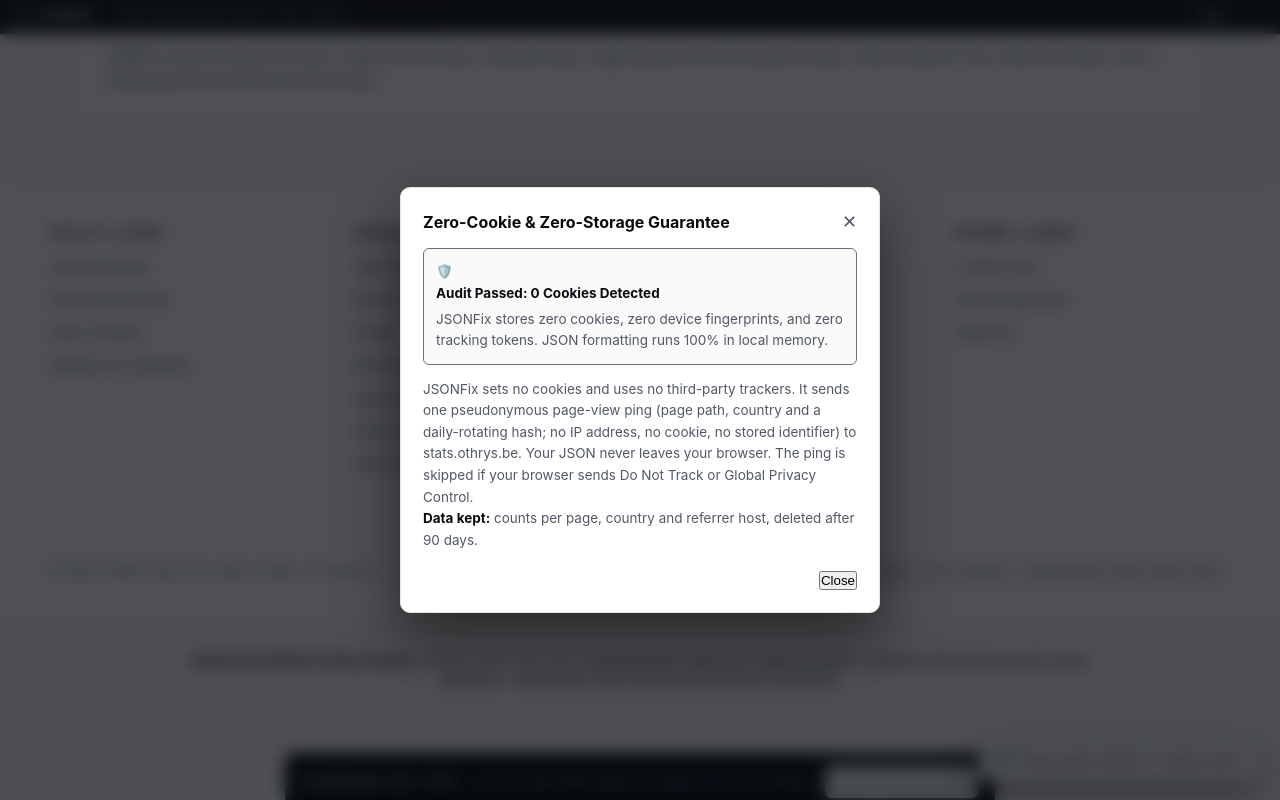
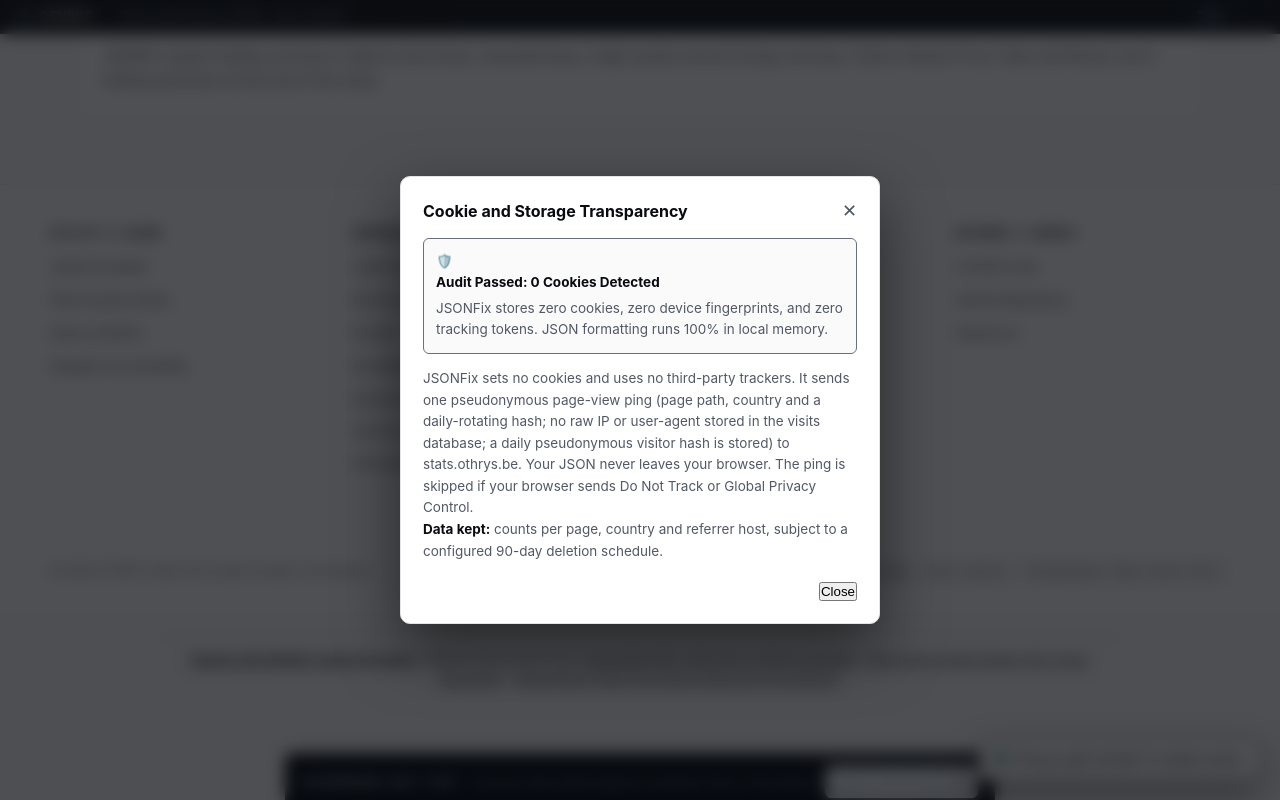
Before and after one commit to vtcbelgium/jsonfix, a website built with Vite: page index.html in a window 1280 px wide. Both pictures are taken after a click on the button "Cookie and Privacy Status". Shown: the part 1214-2014 px from the top of the page. Built offline with nearby package versions, Linux system fonts and the light colour scheme.

Commit message:
docs(themis): polish privacy disclosures and retention caveats

```diff
--- a/index.html
+++ b/index.html
@@ -375,16 +375,16 @@
     <!-- DIALOG: COOKIE & PRIVACY AUDIT -->
     <dialog id="cookie-dialog" aria-labelledby="cookie-dialog-title">
       <div class="dialog-header">
-        <h3 id="cookie-dialog-title">Zero-Cookie &amp; Zero-Storage Guarantee</h3>
+        <h3 id="cookie-dialog-title">Cookie and Storage Transparency</h3>
         <button type="button" id="cookie-close" class="dialog-close" aria-label="Close dialog">✕</button>
       </div>
       <div class="dialog-body">
         <div id="cookie-audit-result"></div>
         <p style="margin-top: 14px;">
-          JSONFix sets no cookies and uses no third-party trackers. It sends one pseudonymous page-view ping (page path, country and a daily-rotating hash; no IP address, no cookie, no stored identifier) to stats.othrys.be. Your JSON never leaves your browser. The ping is skipped if your browser sends Do Not Track or Global Privacy Control.
+          JSONFix sets no cookies and uses no third-party trackers. It sends one pseudonymous page-view ping (page path, country and a daily-rotating hash; no raw IP or user-agent stored in the visits database; a daily pseudonymous visitor hash is stored) to stats.othrys.be. Your JSON never leaves your browser. The ping is skipped if your browser sends Do Not Track or Global Privacy Control.
         </p>
         <p>
-          <strong>Data kept:</strong> counts per page, country and referrer host, deleted after 90 days.
+          <strong>Data kept:</strong> counts per page, country and referrer host, subject to a configured 90-day deletion schedule.
         </p>
       </div>
       <div class="dialog-actions">
```
